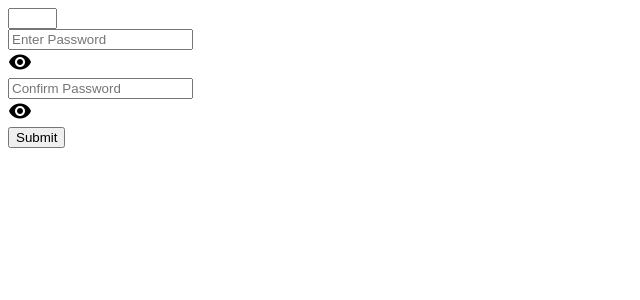
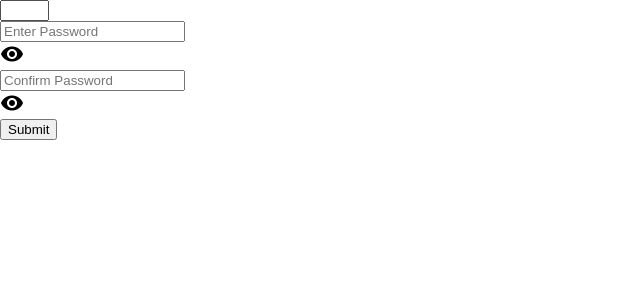
Before and after one commit to raviv123/custom-components, an Angular app: page / in a window 1280 px wide. Shown: the top 300 px of the page, without its empty margins (0-640 px from the left). Built offline with nearby package versions, Linux system fonts and the light colour scheme.

Commit message:
material

```diff
--- a/angular.json
+++ b/angular.json
@@ -32,6 +32,7 @@
               }
             ],
             "styles": [
+              "@angular/material/prebuilt-themes/rose-red.css",
               "src/styles.scss"
             ],
             "scripts": [],
@@ -96,6 +97,7 @@
               }
             ],
             "styles": [
+              "@angular/material/prebuilt-themes/rose-red.css",
               "src/styles.scss"
             ],
             "scripts": []
--- a/package.json
+++ b/package.json
@@ -11,10 +11,12 @@
   },
   "private": true,
   "dependencies": {
+    "@angular/cdk": "~19.2.7",
     "@angular/common": "^19.2.0",
     "@angular/compiler": "^19.2.0",
     "@angular/core": "^19.2.0",
     "@angular/forms": "^19.2.0",
+    "@angular/material": "~19.2.7",
     "@angular/platform-browser": "^19.2.0",
     "@angular/platform-browser-dynamic": "^19.2.0",
     "@angular/platform-server": "^19.2.0",
--- a/src/index.html
+++ b/src/index.html
@@ -6,8 +6,10 @@
   <base href="/">
   <meta name="viewport" content="width=device-width, initial-scale=1">
   <link rel="icon" type="image/x-icon" href="favicon.ico">
+  <link href="https://fonts.googleapis.com/css2?family=Roboto:wght@300;400;500&display=swap" rel="stylesheet">
+  <link href="https://fonts.googleapis.com/icon?family=Material+Icons" rel="stylesheet">
 </head>
-<body>
+<body class="mat-typography">
   <app-root></app-root>
 </body>
 </html>
--- a/src/styles.scss
+++ b/src/styles.scss
@@ -1,2 +1,4 @@
 /* You can add global styles to this file, and also import other style files */
 @import 'material-icons/iconfont/material-icons.css';
+html, body { height: 100%; }
+body { margin: 0; font-family: Roboto, "Helvetica Neue", sans-serif; }
```
Also changed, not shown: 1 other file (tests, documents, lock files or other folders).
